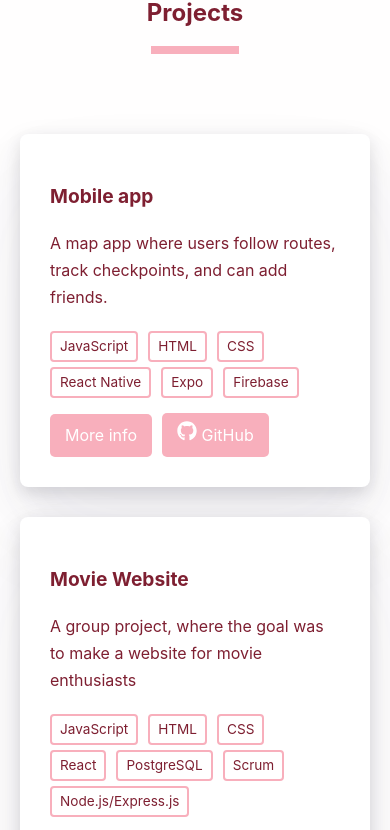
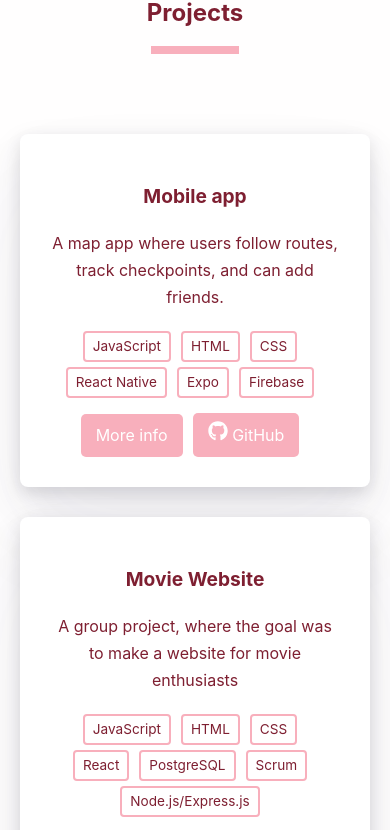
Before and after one commit to SallaPR/portfolio, a React (Create React App) app: page / in a window 390 px wide. Shown: the part 1093-1923 px from the top of the page. Built offline with nearby package versions, Linux system fonts and the light colour scheme; some icons are missing; a web font is replaced by a local one.

Commit message:
styling changes

```diff
--- a/src/App.css
+++ b/src/App.css
@@ -1,9 +1,9 @@
 html, body {
   line-height: 27px;
-  background-image: url("/public/images/background.png"); /* Replace with your image path */
-  background-size: cover; /* Makes the image cover the entire background */
-  background-position: center; /* Centers the image */
-  background-repeat: no-repeat; /* Prevents image from repeating */
+  background-image: url("/public/images/background.png");
+  background-size: cover;
+  background-position: center;
+  background-repeat: no-repeat;
   scroll-behavior: smooth;
   color: var(--text-color);
 }
--- a/src/components/Footer.css
+++ b/src/components/Footer.css
@@ -25,7 +25,7 @@
   margin: 0 30px;
 }
 
-.footer-social a:nth-child(3):after {
+.footer-social a:last-child:after {
     content: "";
     margin: 0;
 }
@@ -37,3 +37,18 @@
     padding-bottom: 50px;
     color: #503136;
 }
+
+@media (max-width: 425px) {
+  .footer-social {
+    flex-direction: column;
+    align-items: center;
+  }
+
+  .footer-social a {
+    margin-bottom: 15px;
+  }
+
+  .footer-social a::after {
+    content: none;
+  }
+}
--- a/src/components/Projects.css
+++ b/src/components/Projects.css
@@ -108,7 +108,20 @@
   background: var(--primary-hover);
 }
 
-@media (max-width: 1010px) {
+@media (max-width: 930px) {
+  .project-card {
+    text-align: center;
+    height: auto;
+  }
+
+  .project-skills {
+    justify-content: center;
+  }
+
+  .project-links {
+    justify-content: center;
+  }
+
   .project-card img {
     display: none;
   }
@@ -127,13 +140,6 @@
   .project-card {
     width: 100%;
     margin-bottom: 30px;
+
   }
 }
-
-@media (max-width: 425px) {
-  .project-card {
-    width: 100%;
-    margin-bottom: 30px;
-    height: auto;
-  }
-}
--- a/src/pages/ProjectPage.css
+++ b/src/pages/ProjectPage.css
@@ -141,11 +141,19 @@
   .gallery-thumbnail:hover {
     transform: none;
   }
+
+  .arrow-button:hover {
+    transform: translateY(-50%);
+  }
 }
 
 @media (max-width: 768px) {
   .video-container iframe {
     width: 80%;
+  }
+
+  .modal-content {
+    width: 90%;
   }
 }
 
@@ -161,8 +169,4 @@
   .video-container iframe {
     width: 100%;
   }
-
-  .modal-content {
-    width: 90%;
-  }
 }
```
